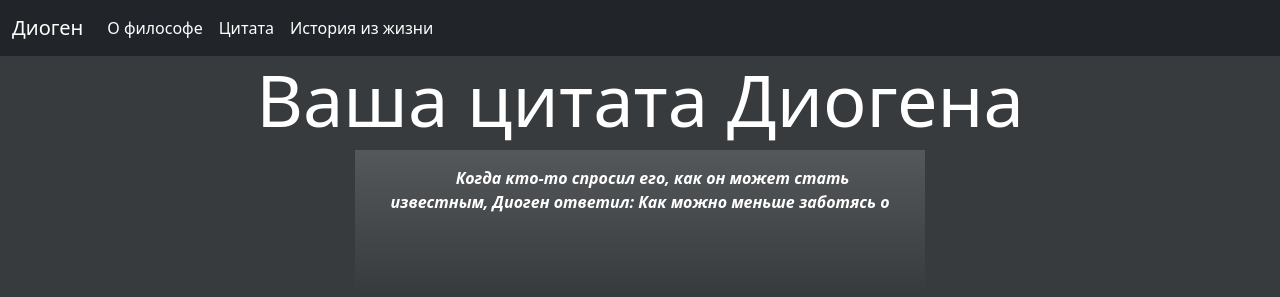
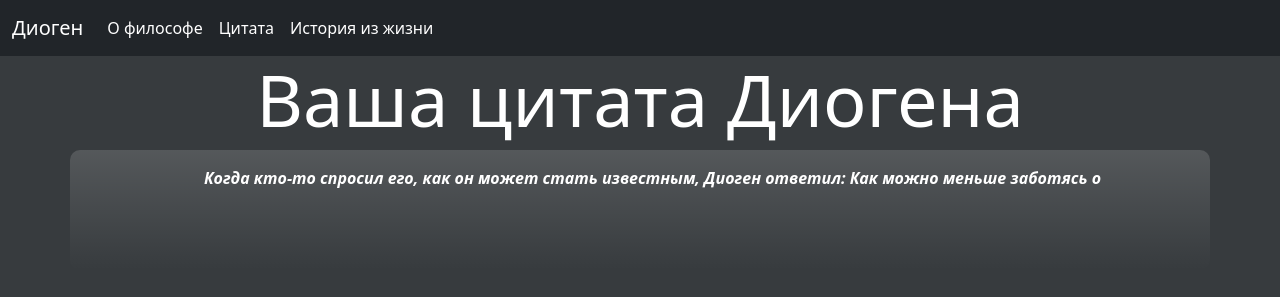
Before and after one commit to OverLeo007/Diogen_prod, a plain HTML site: page quotes.html in a window 1280 px wide. Drawn offline with nearby package versions, Linux system fonts and the light colour scheme.

Commit message:
Upd quotes printing

```diff
--- a/quotes.html
+++ b/quotes.html
@@ -37,19 +37,19 @@
         </div>
     </div>
 </nav>
-<div class="container  mb-4  records text-white custom-container text-center d-flex">
+<div class="container  mb-4  records text-white custom-container text-center ">
     <div class="row">
-        <div class="col-12">
+        <div class="col">
             <h1 class="display-2">
                 Ваша цитата Диогена
             </h1>
         </div>
-        <div class="col-3"></div>
-        <div class="col-6 bg-gradient border-info" id="quote-col">
+    </div>
+    <div class="row">
+        <div class="col bg-gradient border-info" id="quote-col">
             <p class="fw-bold fst-italic p-3" id="quote-text"></p>
             <p class="p-3 text-info" id="quote-exp"></p>
         </div>
-        <div class="col-3"></div>
     </div>
 </div>
 </body>
--- a/sass/index.sass
+++ b/sass/index.sass
@@ -4,3 +4,6 @@ body
 
 p
   text-indent: 25px
+
+.bg-gradient
+  border-radius: 10px
```
Also changed, not shown: static/css/index.css, 1 other file.
